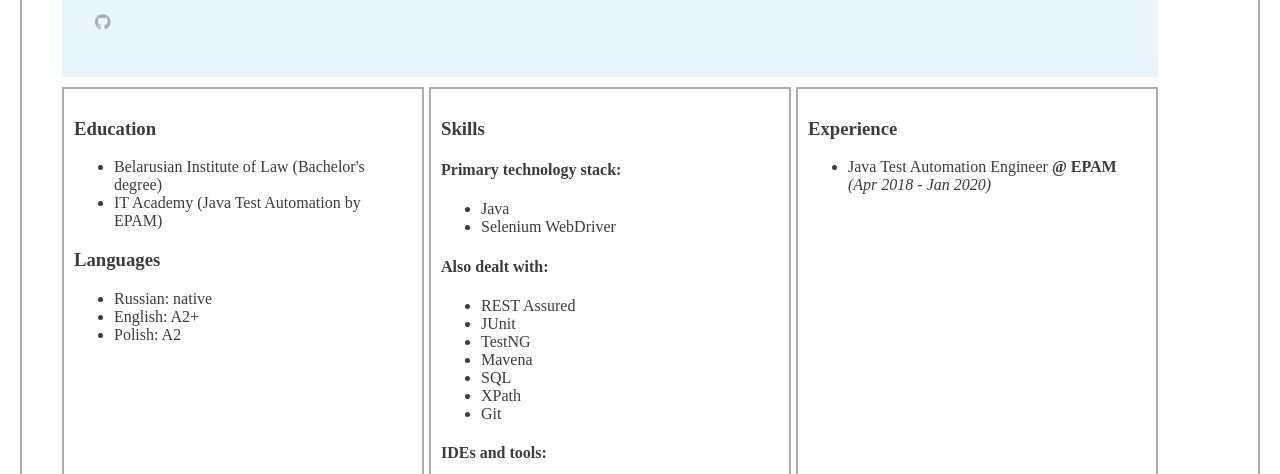
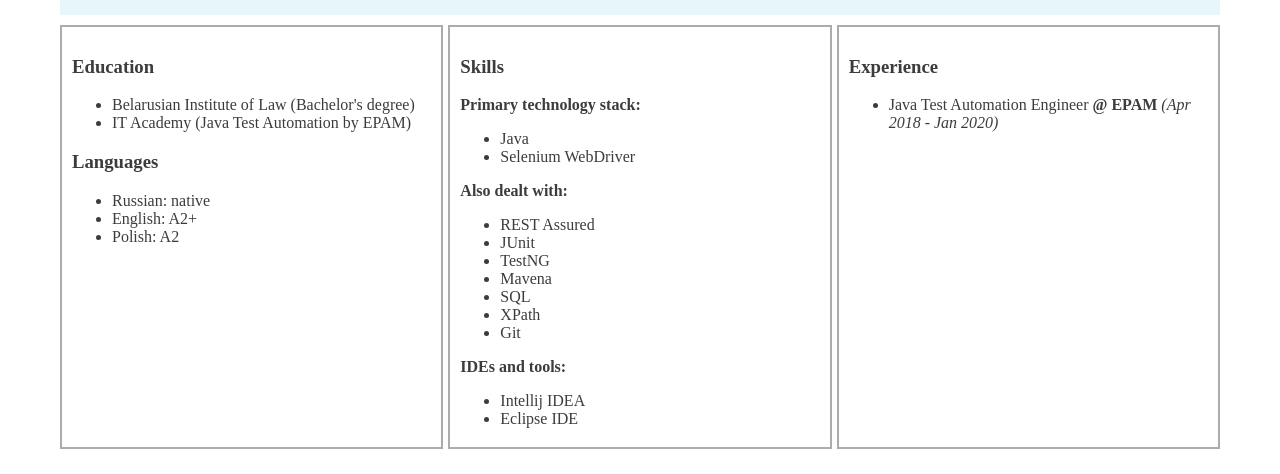
Before and after one commit to VeronikaAlifer/rsschool-cv, a plain HTML site: page index.html in a window 1280 px wide. Shown: the part 285-759 px from the top of the page. Drawn offline with Linux system fonts and the light colour scheme.

Commit message:
refactor: update style.css

```diff
--- a/style.css
+++ b/style.css
@@ -4,10 +4,9 @@
 }
 
 body {
-  margin: 20px;
-  border: var(--border);
-  padding: 40px;
-  padding-right: 100px;
+  margin: auto;
+  padding-left: 60px;
+  padding-right: 60px;
   color: rgb(61, 60, 60);
 }
 
@@ -63,6 +62,7 @@ body {
 
 .blocks {
   display: flex;
+  justify-content: center;
 }
 
 .block {
@@ -72,6 +72,10 @@ body {
   margin-top: 10px;
   margin-bottom: 10px;
   padding: 10px;
+}
+
+h4 {
+  margin: 0;
 }
 
 .left {
```
